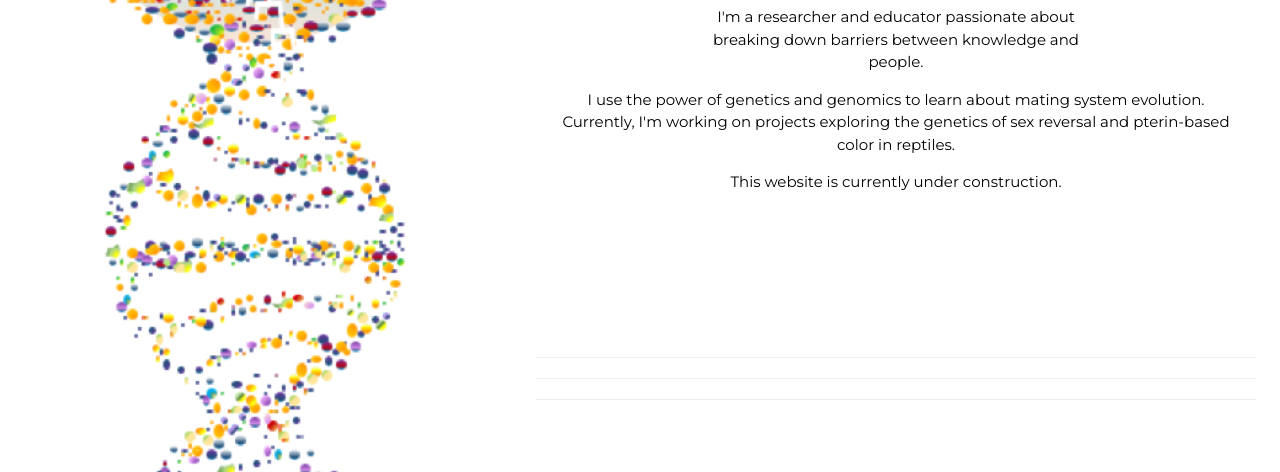
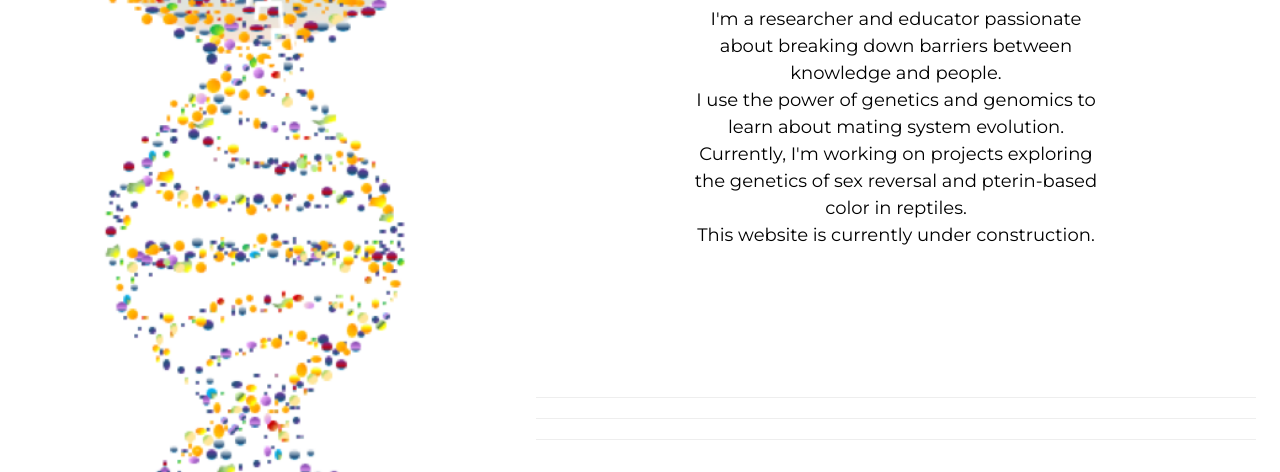
Before and after one commit to jwiggi18/jwiggi18.github.io, a plain HTML site: page index.html in a window 1280 px wide. Shown: the part 388-860 px from the top of the page. Before the commit the page ends 820 px from the top, so only its background shows below. Drawn offline with nearby package versions, Linux system fonts and the light colour scheme.

Commit message:
font changes

```diff
--- a/index.html
+++ b/index.html
@@ -42,14 +42,21 @@ body, h1,h2,h3,h4,h5,h6 {font-family: "Montserrat", sans-serif}
 </nav>
 
 
+
 <!-- Page Content -->
 <div class="w3-main w3-padding-large" style="margin-left:40%">
 
 <!-- Header -->
   <header class="w3-container w3-center" style="padding:128px 16px" align = "right" id="home">
     <h1 class="w3-jumbo" style="display:block;width:60%;margin:auto;"><b>Jodie Wiggins</b></h1>
-    <p style="display:block;width:60%;margin:auto;">I'm a researcher and educator passionate about breaking down barriers between knowledge and people. <p>I use the power of genetics and genomics to learn about mating system evolution. Currently, I'm working on projects exploring the genetics of sex reversal and pterin-based color in reptiles.</p>This website is currently under construction.
+
+    <p style="display:block;width:60%;margin:auto;font-size:large">I'm a researcher and educator passionate about breaking down barriers between knowledge and people.
+
+    <p style="display:block;width:60%;margin:auto;font-size:large">I use the power of genetics and genomics to learn about mating system evolution. Currently, I'm working on projects exploring the genetics of sex reversal and pterin-based color in reptiles.</p>
+
+    <p style="display:block;width:60%;margin:auto;font-size:large"> This website is currently under construction.
     </p>
+
     <img src="img/lizard1.jpg" class="w3-image w3-hide-large w3-hide-small w3-round" style="display:block;width:40%;margin:auto;">
     <img src="img/lizard1.jpg" class="w3-image w3-hide-large w3-hide-medium w3-round" width="1000" height="1333">
     <!--<button class="w3-button w3-light-grey w3-padding-large w3-margin-top">
```
